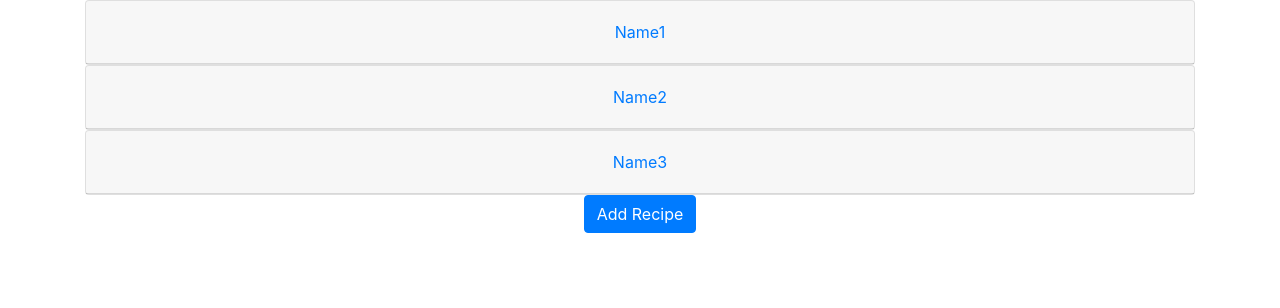
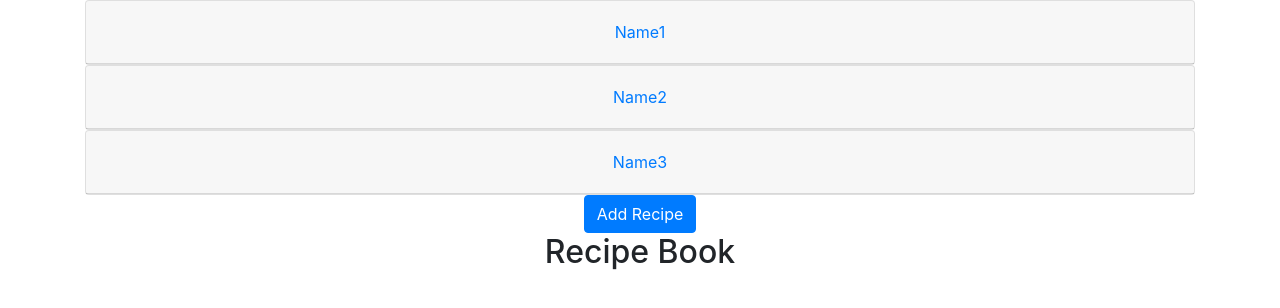
Before and after one commit to CosetteR/tender-recipe-app, a React (Create React App) app: page /recipe in a window 1280 px wide. Shown: the top 308 px of the page. Built offline with nearby package versions, Linux system fonts and the light colour scheme.

Commit message:
Jeff First Edit

```diff
--- a/package.json
+++ b/package.json
@@ -6,11 +6,14 @@
     "@testing-library/jest-dom": "^4.2.4",
     "@testing-library/react": "^9.5.0",
     "@testing-library/user-event": "^7.2.1",
+    "bootstrap": "^4.4.1",
     "express": "^4.17.1",
     "react": "^16.13.1",
     "react-bootstrap": "^1.0.0",
     "react-dom": "^16.13.1",
-    "react-scripts": "3.4.1"
+    "react-router-dom": "^5.1.2",
+    "react-scripts": "3.4.1",
+    "styled-components": "^5.1.0"
   },
   "scripts": {
     "start": "react-scripts start",
--- a/src/App.js
+++ b/src/App.js
@@ -6,6 +6,8 @@ import Button from 'react-bootstrap/Button';
 import {ButtonToolbar} from 'react-bootstrap';
 import Modal from 'react-bootstrap/Modal';
 import Form from 'react-bootstrap/Form';
+import { BrowserRouter as Router, Route, Switch} from 'react-router-dom';
+import { Register } from './Register';
 
 class App extends Component {
   state ={
@@ -140,7 +142,11 @@ class App extends Component {
         </Modal>
 
         <Button variant="primary" onClick={(event)=>this.open("showAdd")}> Add Recipe </Button>
-
+        <Router>
+          <Switch>
+              <Route path="/recipe" component={Register}/>
+          </Switch>
+        </Router>
       </div>
     );
   }
--- /dev/null
+++ b/src/Register.js
@@ -0,0 +1,9 @@
+import React from 'react'
+
+export const Register = () => {
+    return(
+        <div>
+            <h2>Recipe Book</h2>
+        </div>
+    )
+}
```
Also changed, not shown: 2 other files (tests, documents, lock files or other folders).
